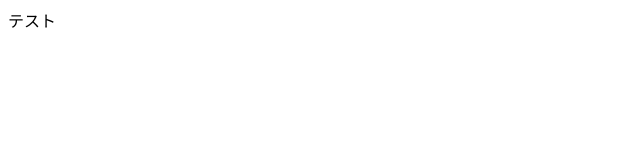
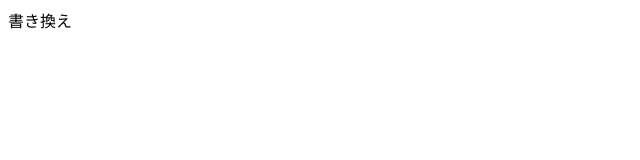
Before and after one commit to 231205106/20240422-test, a plain HTML site: page index.html in a window 1280 px wide. Shown: the full height of the page, 0-640 px from the left. Drawn offline with Linux system fonts and the light colour scheme.

Commit message:
Update index.html

```diff
--- a/index.html
+++ b/index.html
@@ -5,6 +5,6 @@
     <title>タイトル</title>
   </head>
   <body>
-    テスト
+    書き換え
   </body>
 </html>
```
